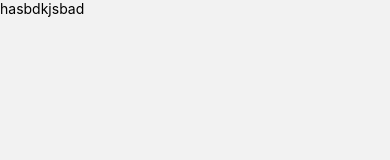
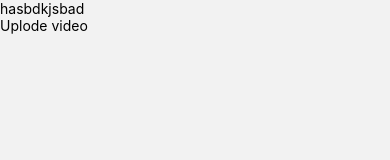
Before and after one commit to udayarajurs/instagramreels, a React Native app: screen /AddPost in a window 390 px wide. Shown: the top 160 px of the page. Built offline with nearby package versions, Linux system fonts and the light colour scheme.

Commit message:
working on

```diff
--- a/AddPost.js
+++ b/AddPost.js
@@ -1,19 +1,23 @@
-import React, {useState, useEffect} from 'react';
+import React, {useState, useEffect, useRef} from 'react';
 import {View, Text, TouchableOpacity} from 'react-native';
 import {
   Video as VideoCompress,
   Image as ImageCompress,
 } from 'react-native-compressor';
 import ImagePicker from 'react-native-image-crop-picker';
+import Video from 'react-native-video';
+import storage from '@react-native-firebase/storage';
 
 function AddPost() {
+  const videoRef = useRef(null);
   const [video, setVideo] = useState();
+  const [afterVideoC, setAfterVideoC] = useState(null);
 
   const AddVideo = () => {
     ImagePicker.openPicker({
       mediaType: 'video',
     }).then(video => {
-      if (video.duration < 65000) {
+      if (video.duration < 11165000) {
         setVideo(video.path);
         VideoConvert(video.path);
       } else {
@@ -28,14 +32,51 @@ function AddPost() {
     await VideoCompress.compress(
       video1,
       {
+        quality: 'medium',
         compressionMethod: 'auto',
       },
       progress => {
         console.log({compression: progress});
       },
     ).then(async compressedFileUrl => {
-      console.log('compressedFileUrl', compressedFileUrl);
+      setAfterVideoC(compressedFileUrl);
+      console.log('comper', compressedFileUrl);
     });
+  };
+
+  const onBuffer = e => {
+    console.log('buffering....', e);
+  };
+
+  const onError = e => {
+    console.log('error raised', e);
+  };
+
+  const uploadUri = async your_Video_Link => {
+    let filename = your_Video_Link.substring(
+      your_Video_Link.lastIndexOf('/') + 1,
+    );
+
+    const blob = await new Promise((resolve, reject) => {
+      const xhr = new XMLHttpRequest();
+      xhr.onload = function () {
+        resolve(xhr.response);
+      };
+      xhr.onerror = function () {
+        reject(new TypeError('Network request failed'));
+      };
+      xhr.responseType = 'blob';
+      xhr.open('GET', your_Video_Link, true);
+      xhr.send(null);
+    });
+
+    try {
+      await storage()
+        .ref('Posts/' + filename)
+        .put(blob);
+    } catch (e) {
+      console.log('Upload video error = ', e);
+    }
   };
 
   return (
@@ -43,6 +84,31 @@ function AddPost() {
       <TouchableOpacity onPress={() => AddVideo()}>
         <Text>hasbdkjsbad</Text>
       </TouchableOpacity>
+
+      {afterVideoC !== null ? (
+        <View>
+          <Video
+            source={{
+              uri: afterVideoC,
+            }}
+            posterResizeMode="cover"
+            ref={videoRef}
+            onBuffer={onBuffer}
+            onError={onError}
+            paused={false}
+            repeat
+            style={{width: 500, height: 500}}
+          />
+        </View>
+      ) : (
+        <View />
+      )}
+
+      <View>
+        <TouchableOpacity onPress={() => uploadUri(afterVideoC)}>
+          <Text>Uplode video</Text>
+        </TouchableOpacity>
+      </View>
     </View>
   );
 }
--- a/package.json
+++ b/package.json
@@ -11,6 +11,8 @@
   },
   "dependencies": {
     "@react-native-community/masked-view": "^0.1.11",
+    "@react-native-firebase/app": "^16.4.3",
+    "@react-native-firebase/storage": "^16.4.3",
     "@react-navigation/native": "^6.0.13",
     "@react-navigation/native-stack": "^6.9.1",
     "@react-navigation/stack": "^6.3.4",
```
Also changed, not shown: 5 other files (tests, documents, lock files or other folders).
